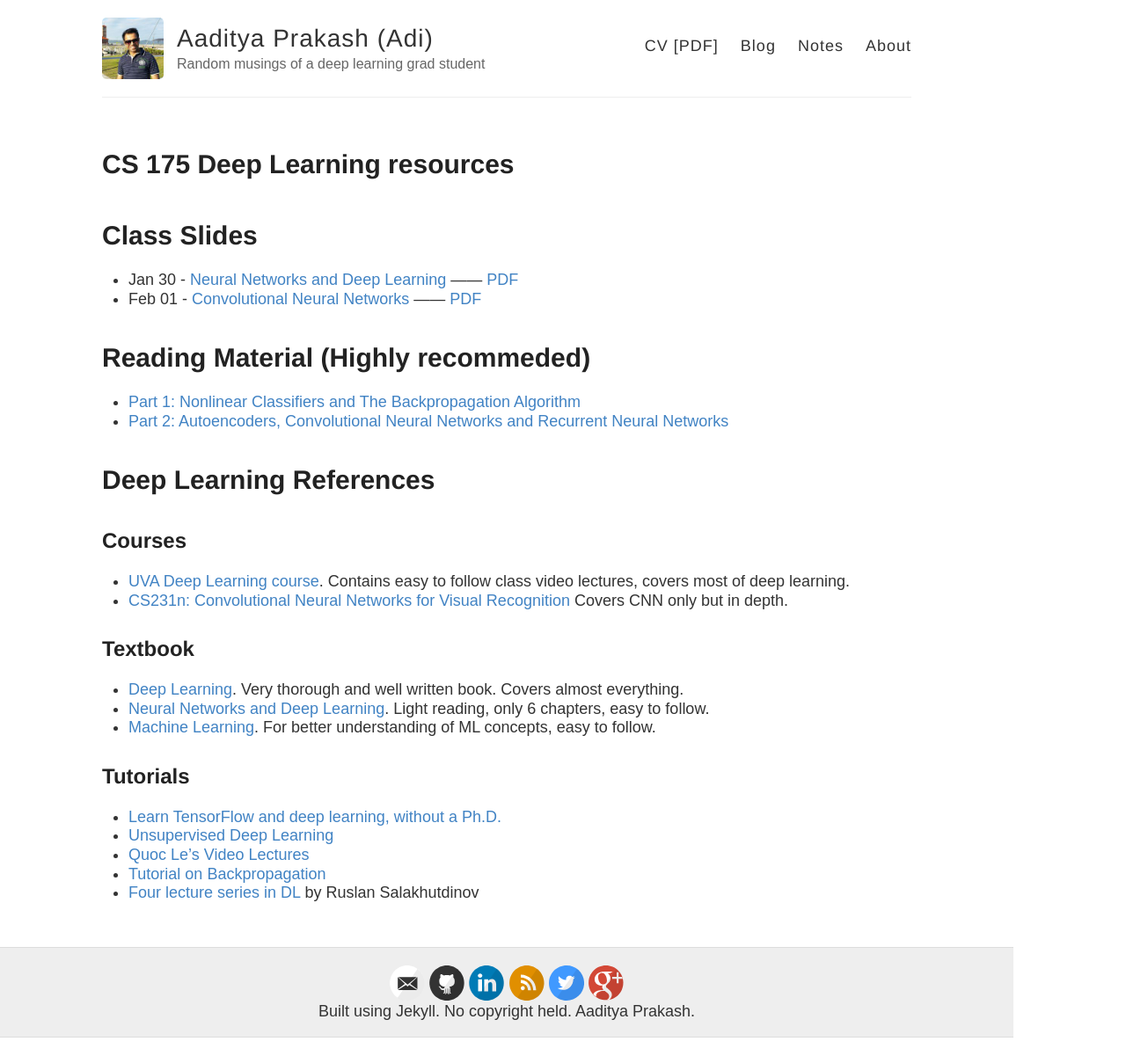
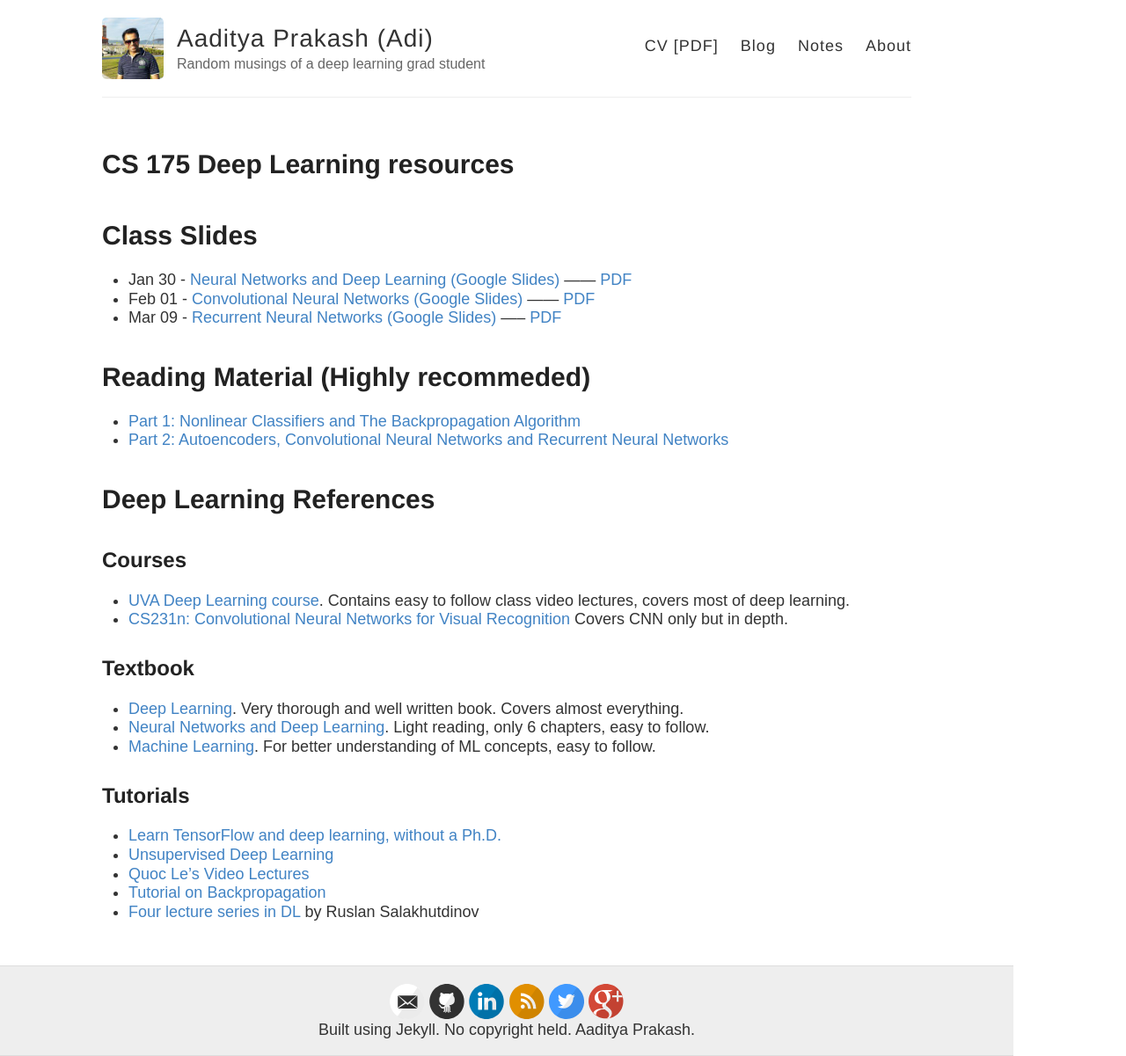
Before and after one commit to iamaaditya/iamaaditya.github.io, a Jekyll site: the page built from notes/CS175/index.md, in a window 1280 px wide. Shown: the whole page at 88% size. Built offline with Jekyll 4.4.1, drawn with Linux system fonts in a browser that asks for light colours; some web fonts are replaced; before the commit the page ends 1180 px from its top, so only the background shows below that.

Commit message:
add the RNN lecture slides

```diff
--- a/notes/CS175/index.md
+++ b/notes/CS175/index.md
@@ -7,8 +7,9 @@ dsq_thread_id:
 ---
 # Class Slides
 
- * Jan 30 - [Neural Networks and Deep Learning](https://docs.google.com/presentation/d/10lMpUblysM1H7CQQAqHKnOaCza53TApTBuy7DQBpspo/edit#slide=id.g35f391192_00) ------ [PDF](http://www.cs.brandeis.edu/~storer/cs175/Talks/2017-01-30-DeepLearningPart1.pdf)
- * Feb 01 - [Convolutional Neural Networks](https://docs.google.com/presentation/d/1-lByuEiKbR9jP-tNvCHBxFOuCvjORM-idmqFtLTTPJo/edit?usp=sharing) ------ [PDF](http://www.cs.brandeis.edu/~storer/cs175/Talks/2017-02-01-DeepLearningPart2.pdf)
+ * Jan 30 - [Neural Networks and Deep Learning (Google Slides)](https://docs.google.com/presentation/d/10lMpUblysM1H7CQQAqHKnOaCza53TApTBuy7DQBpspo/edit#slide=id.g35f391192_00) ------ [PDF](http://www.cs.brandeis.edu/~storer/cs175/Talks/2017-01-30-DeepLearningPart1.pdf)
+ * Feb 01 - [Convolutional Neural Networks (Google Slides)](https://docs.google.com/presentation/d/1-lByuEiKbR9jP-tNvCHBxFOuCvjORM-idmqFtLTTPJo/edit?usp=sharing) ------ [PDF](http://www.cs.brandeis.edu/~storer/cs175/Talks/2017-02-01-DeepLearningPart2.pdf)
+ * Mar 09 - [Recurrent Neural Networks (Google Slides)](https://docs.google.com/presentation/d/1RUKGd46lHO71emXfFZne0-ZOzYG9AJ2S9Gvps1okrD8/edit#slide=id.p) ----- [PDF](http://gpgpu.cs-i.brandeis.edu/zzz/RNN.pdf)
 
 # Reading Material (Highly recommeded)
  * [Part 1: Nonlinear Classifiers and The Backpropagation Algorithm](https://cs.stanford.edu/~quocle/tutorial1.pdf)
```
Also changed, not shown: about/index.md (+1 -1 lines), notes/deep_learning/awesome-presentations.md (line endings or trailing spaces).
